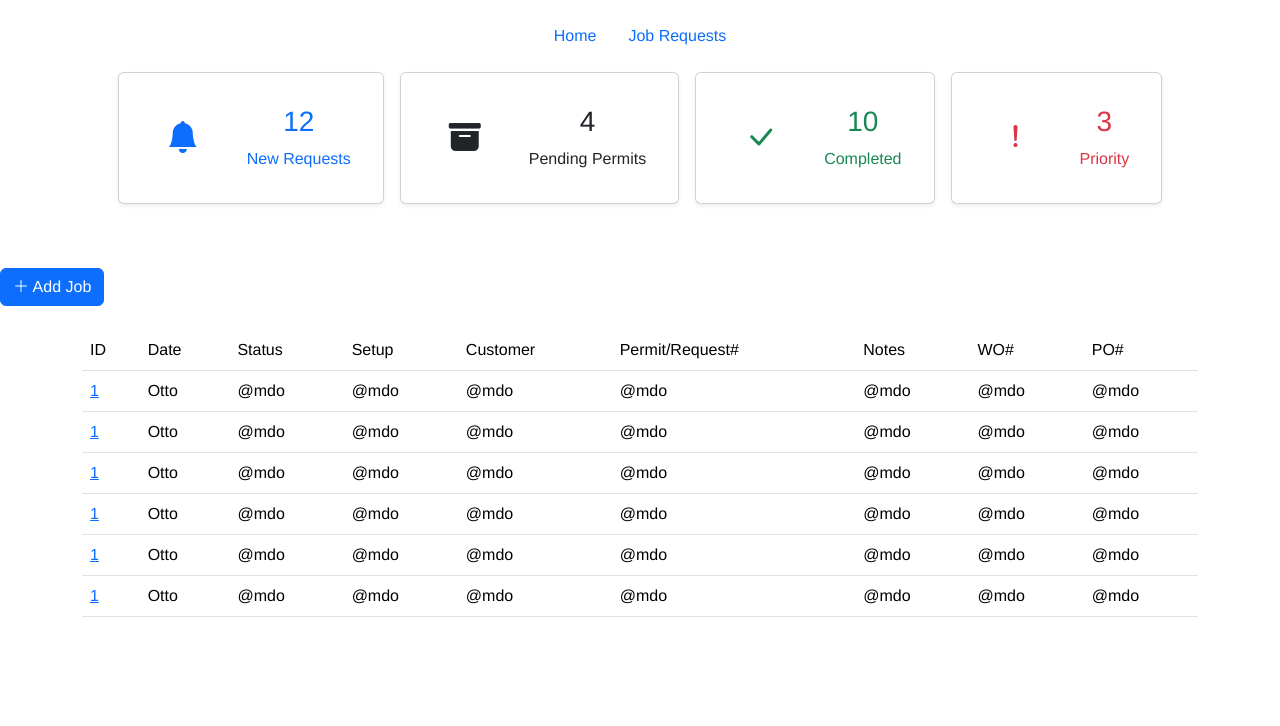
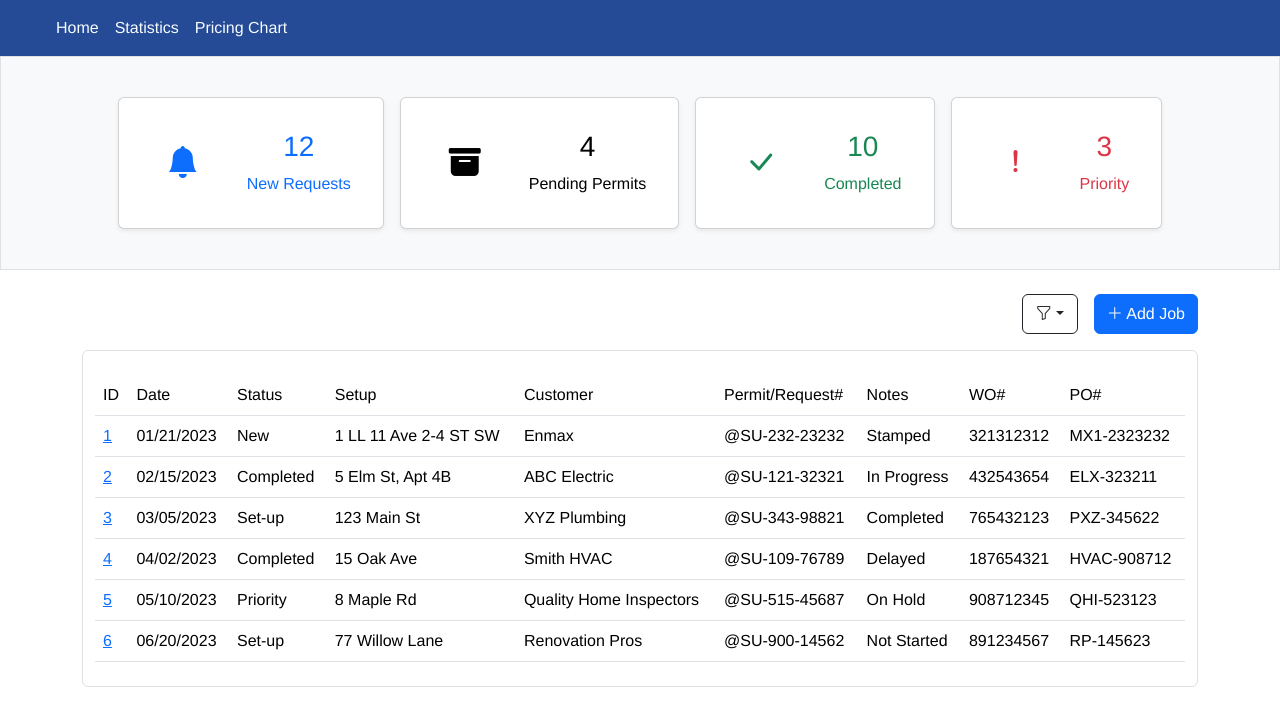
Before and after one commit to doowoncho/PrototypeOrganizational, a Next.js app: page / in a window 1280 px wide. Shown: the top 726 px of the page. Built offline with nearby package versions, Linux system fonts and the light colour scheme; a web font is replaced by a local one.

Commit message:
added more for template

```diff
--- a/package.json
+++ b/package.json
@@ -17,6 +17,7 @@
     "eslint-config-next": "13.4.12",
     "next": "13.4.12",
     "react": "18.2.0",
+    "react-bootstrap": "^2.8.0",
     "react-dom": "18.2.0"
   }
 }
--- a/src/app/Components/SideBar.js
+++ b/src/app/Components/SideBar.js
@@ -1,14 +1,41 @@
 export default function SideBar() {
   return (
-    <div>
-        <ul class="nav justify-content-center my-3">
-        <li class="nav-item">
-            <a class="nav-link active" href="/">Home</a>
-        </li>
-        <li class="nav-item">
-            <a class="nav-link" href="/Orders">Job Requests</a>
-        </li>
-        </ul>
+    <div id="navbar">
+        <nav class="navbar navbar-expand-lg mx-4">
+          <div class="collapse navbar-collapse" id="navbarNavAltMarkup">
+            <div class="navbar-nav mx-4">
+              <a class="nav-item nav-link active" href="/">Home</a>
+              <a class="nav-item nav-link" href="#">Statistics</a>
+              <a class="nav-item nav-link" href="#">Pricing Chart</a>
+            </div>
+          </div>
+        </nav>
    </div>
+  // <div class="position-fixed ">
+  //   <div class="row">
+  //           <div class="d-flex flex-sm-column flex-row flex-nowrap bg-light align-items-center sticky-top">
+  //               <a href="/" class="d-block p-3 link-dark text-decoration-none" title="" data-bs-toggle="tooltip" data-bs-placement="right" data-bs-original-title="Icon-only">
+  //                   <i class="bi-bootstrap fs-1"></i>
+  //               </a>
+  //               <ul class="nav nav-pills nav-flush flex-sm-column flex-row flex-nowrap mb-auto mx-auto text-center align-items-center">
+  //                   <li class="nav-item">
+  //                       <a href="#" class="nav-link py-3 px-2" title="" data-bs-toggle="tooltip" data-bs-placement="right" data-bs-original-title="Home">
+  //                           <i class="bi-house fs-1"></i>
+  //                       </a>
+  //                   </li>
+  //                   <li>
+  //                       <a href="#" class="nav-link py-3 px-2" title="" data-bs-toggle="tooltip" data-bs-placement="right" data-bs-original-title="Dashboard">
+  //                           <i class="bi-speedometer2 fs-1"></i>
+  //                       </a>
+  //                   </li>
+  //                   <li>
+  //                       <a href="#" class="nav-link py-3 px-2" title="" data-bs-toggle="tooltip" data-bs-placement="right" data-bs-original-title="Orders">
+  //                           <i class="bi-table fs-1"></i>
+  //                       </a>
+  //                   </li>
+  //               </ul>
+  //           </div>
+  //       </div>
+  //   </div>
   )
 }
--- a/src/app/Components/Table.js
+++ b/src/app/Components/Table.js
@@ -20,69 +20,69 @@ export default function Table() {
             <tbody>
                 <tr>
                     <td><a href='/Orders'>1</a></td>
-                    <td>Otto</td>
-                    <td>@mdo</td>
-                    <td>@mdo</td>
-                    <td>@mdo</td>
-                    <td>@mdo</td>
-                    <td>@mdo</td>
-                    <td>@mdo</td>
-                    <td>@mdo</td>
+                    <td>01/21/2023</td>
+                    <td>New</td>
+                    <td>1 LL 11 Ave 2-4 ST SW</td>
+                    <td>Enmax</td>
+                    <td>@SU-232-23232</td>
+                    <td>Stamped</td>
+                    <td>321312312</td>
+                    <td>MX1-2323232</td>
                 </tr>
                 <tr>
-                    <td> <a href='/Orders'>1</a></td>
-                    <td>Otto</td>
-                    <td>@mdo</td>
-                    <td>@mdo</td>
-                    <td>@mdo</td>
-                    <td>@mdo</td>
-                    <td>@mdo</td>
-                    <td>@mdo</td>
-                    <td>@mdo</td>
+                <   td><a href='/Orders'>2</a></td>
+                    <td>02/15/2023</td>
+                    <td>Completed</td>
+                    <td>5 Elm St, Apt 4B</td>
+                    <td>ABC Electric</td>
+                    <td>@SU-121-32321</td>
+                    <td>In Progress</td>
+                    <td>432543654</td>
+                    <td>ELX-323211</td>
                 </tr>
                 <tr>
-                    <td> <a href='/Orders'>1</a></td>
-                    <td>Otto</td>
-                    <td>@mdo</td>
-                    <td>@mdo</td>
-                    <td>@mdo</td>
-                    <td>@mdo</td>
-                    <td>@mdo</td>
-                    <td>@mdo</td>
-                    <td>@mdo</td>
+                    <td><a href='/Orders'>3</a></td>
+                    <td>03/05/2023</td>
+                    <td>Set-up</td>
+                    <td>123 Main St</td>
+                    <td>XYZ Plumbing</td>
+                    <td>@SU-343-98821</td>
+                    <td>Completed</td>
+                    <td>765432123</td>
+                    <td>PXZ-345622</td>
                 </tr>
                 <tr>
-                    <td> <a href='/Orders'>1</a></td>
-                    <td>Otto</td>
-                    <td>@mdo</td>
-                    <td>@mdo</td>
-                    <td>@mdo</td>
-                    <td>@mdo</td>
-                    <td>@mdo</td>
-                    <td>@mdo</td>
-                    <td>@mdo</td>
+                    <td><a href='/Orders'>4</a></td>
+                    <td>04/02/2023</td>
+                    <td>Completed</td>
+                    <td>15 Oak Ave</td>
+                    <td>Smith HVAC</td>
+                    <td>@SU-109-76789</td>
+                    <td>Delayed</td>
+                    <td>187654321</td>
+                    <td>HVAC-908712</td>
                 </tr>
                 <tr>
-                    <td> <a href='/Orders'>1</a></td>
-                    <td>Otto</td>
-                    <td>@mdo</td>
-                    <td>@mdo</td>
-                    <td>@mdo</td>
-                    <td>@mdo</td>
-                    <td>@mdo</td>
-                    <td>@mdo</td>
-                    <td>@mdo</td>
+                    <td><a href='/Orders'>5</a></td>
+                    <td>05/10/2023</td>
+                    <td>Priority</td>
+                    <td>8 Maple Rd</td>
+                    <td>Quality Home Inspectors</td>
+                    <td>@SU-515-45687</td>
+                    <td>On Hold</td>
+                    <td>908712345</td>
+                    <td>QHI-523123</td>
                 </tr>
                 <tr>
-                    <td> <a href='/Orders'>1</a></td>
-                    <td>Otto</td>
-                    <td>@mdo</td>
-                    <td>@mdo</td>
-                    <td>@mdo</td>
-                    <td>@mdo</td>
-                    <td>@mdo</td>
-                    <td>@mdo</td>
-                    <td>@mdo</td>
+                    <td><a href='/Orders'>6</a></td>
+                    <td>06/20/2023</td>
+                    <td>Set-up</td>
+                    <td>77 Willow Lane</td>
+                    <td>Renovation Pros</td>
+                    <td>@SU-900-14562</td>
+                    <td>Not Started</td>
+                    <td>891234567</td>
+                    <td>RP-145623</td>
                 </tr>
             </tbody>
           </table>
--- a/src/app/globals.css
+++ b/src/app/globals.css
@@ -2,13 +2,18 @@
 @import url('https://fonts.googleapis.com/css2?family=San+Francisco&display=swap');
 *{
   font-family: 'San Francisco', Helvetica, Arial, sans-serif;
-}
-
-#table thead td{
-  background-color: red;
+  color: black;
 }
 
 a{
   background-color: none;
   color: black;
 }
+
+#navbar{
+  background-color: #254A96;
+}
+
+#navbar a{
+  color: #F6FCFF;
+}
--- a/src/app/page.js
+++ b/src/app/page.js
@@ -1,11 +1,13 @@
+'use client'
 import SideBar from './Components/SideBar';
 import Table from './Components/Table';
 import "bootstrap-icons/font/bootstrap-icons.css";
+import { Dropdown } from 'react-bootstrap';
 
 export default function Home() {
   const Card = ({ bg, header, icon, color, num}) =>
   (
-        <div className={`card ${bg} mx-2 shadow-sm p-3 mb-5 bg-white rounded`}>
+        <div className={`card ${bg} my-4 mx-2 shadow-sm p-3 bg-white rounded`}>
           <div className="card-content">
             <div className="card-body">
               <div className="media d-flex">
@@ -13,9 +15,9 @@ export default function Home() {
                   <i className={`${icon} mx-3 ${color}`} style={{ fontSize: "2rem" }}></i>
                 </div>
                 <div className='mx-3'></div>
-                  <div className={color}>
-                    <h3 className='text-center'>{num}</h3>
-                    <span>{header}</span>
+                  <div>
+                    <h3 className={`text-center ${color}`}>{num}</h3>
+                    <span className={color}>{header}</span>
                   </div>
               </div>
             </div>
@@ -25,16 +27,44 @@ export default function Home() {
 
   return (
     <div>
+
       <SideBar></SideBar>
-      <div className="container d-flex justify-content-center my-3">
-        <Card header="New Requests" num="12" icon="bi bi-bell-fill" color="text-primary" />
-        <Card header="Pending Permits" icon="bi bi-archive-fill" num="4"/>
-        <Card header="Completed" icon="bi bi-check-lg" color="text-success" num="10"/>
-        <Card header="Priority" icon="bi bi-exclamation-lg" color="text-danger" num="3"/>
+      <div className='border border-1 bg-light'>
+        <div className="container d-flex justify-content-center my-3">
+          <Card header="New Requests" num="12" icon="bi bi-bell-fill" color="text-primary"/>
+          <Card header="Pending Permits" icon="bi bi-archive-fill" num="4"/>
+          <Card header="Completed" icon="bi bi-check-lg" color="text-success" num="10"/>
+          <Card header="Priority" icon="bi bi-exclamation-lg" color="text-danger" num="3"/>
+        </div>
       </div>
-      <button type="button" class="btn btn-primary"><i class="bi bi-plus-lg"></i> Add Job </button>
 
-      <Table></Table>
+      <div className='container mt-4'>
+        <div className='row'>
+          <div className='col'>
+
+          </div> {/* An empty column to push the button to the right */}
+          <div className='col-auto d-flex'>
+          <Dropdown className='mx-3 border border-dark rounded'>
+            <Dropdown.Toggle variant='white' id="dropdownMenuButton">
+            <i className="bi bi-funnel text-dark"></i>
+            </Dropdown.Toggle>
+            <Dropdown.Menu>
+              <Dropdown.Item href="#">New</Dropdown.Item>
+              <Dropdown.Item href="#">Pending</Dropdown.Item>
+              <Dropdown.Item href="#">Priority</Dropdown.Item>
+            </Dropdown.Menu>
+          </Dropdown>
+
+            <button type="button" className="btn btn-primary"><i className="text-white bi bi-plus-lg"></i> Add Job </button>
+          </div>
+        </div>
+
+        <div className='border rounded my-3'>
+
+        <Table></Table>
+        </div>
+      </div>
+
     </div>
   );
 }
```
Also changed, not shown: 1 other file (tests, documents, lock files or other folders).
